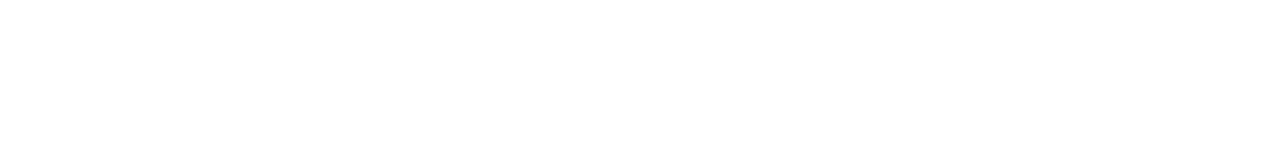
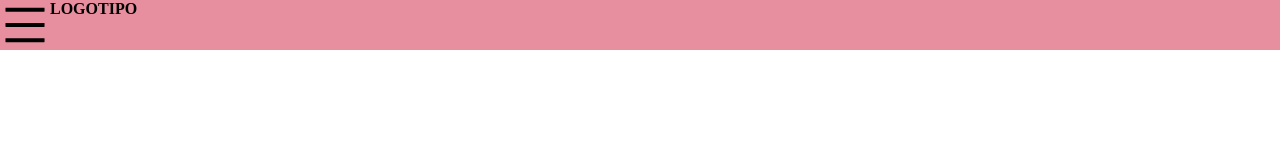
Before and after one commit to apousadaporto/Pr-ctica02-02, a plain HTML site: page index.html in a window 1280 px wide. Drawn offline with Linux system fonts and the light colour scheme.

Commit message:
primerCommit

```diff
--- a/css/layout.css
+++ b/css/layout.css
@@ -1,2 +1,15 @@
 /* CSS LAYOUT */
 /* **************************************************************** */
+
+/* SMARTPHONE*/
+header {
+    background-color: rgb(231, 143, 158);
+}
+
+nav {
+    display: flex;
+}
+
+a {
+    font-weight: bold;
+}
--- a/index.html
+++ b/index.html
@@ -8,6 +8,11 @@
     <link rel="stylesheet" href="style.css">
 </head>
 <body>
-
+<header>
+    <nav>
+        <img src="./img/menu.svg" alt="menu">
+        <a>LOGOTIPO</a>
+    </nav>
+</header>
 </body>
 </html>
```
Also changed, not shown: img/menu.svg (added).
